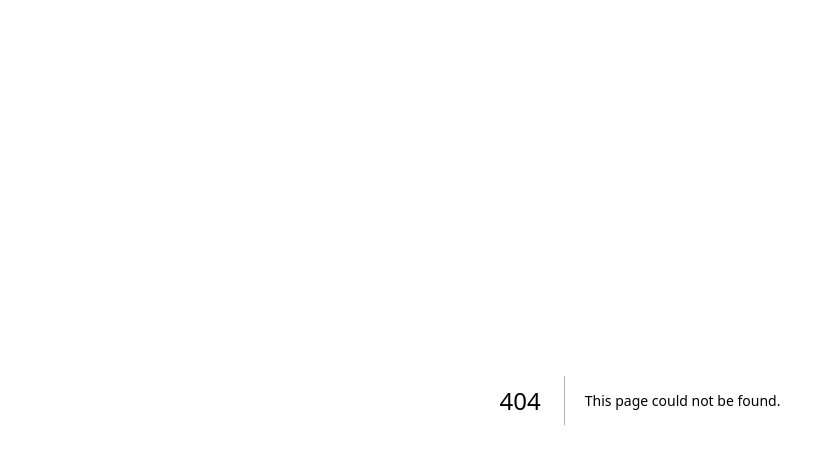
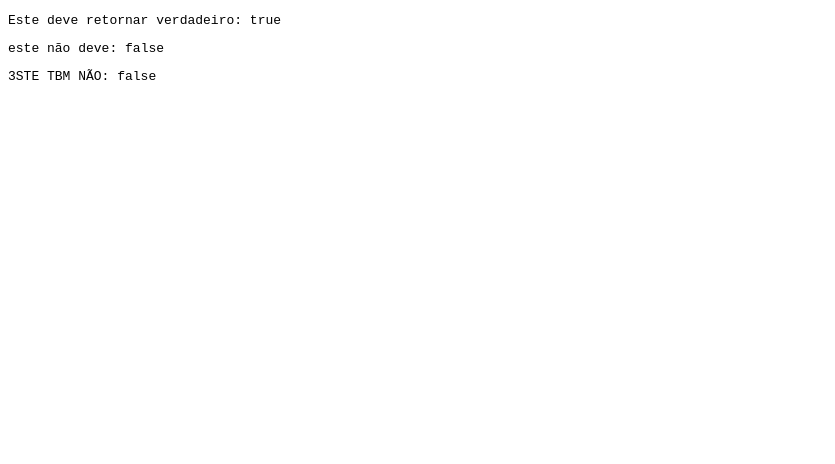
Before and after one commit to joaosass/mobiauto-test, a Next.js app: page /exercise-four in a window 1280 px wide. Before the commit this address had no page. Shown: the top 464 px of the page, without its empty margins (0-835 px from the left). Built offline with nearby package versions, Linux system fonts and the light colour scheme.

Commit message:
feat: implement util checkIfTheFirstLetterIsUppercase

```diff
--- /dev/null
+++ b/src/pages/exercise-four.tsx
@@ -0,0 +1,13 @@
+import { checkIfTheFirstLetterisUppercase } from "@/utils";
+
+const ExerciseFour = () => {
+  return (
+    <>
+      <pre>Este deve retornar verdadeiro: {checkIfTheFirstLetterisUppercase("Este deve retornar verdadeiro") ? "true" : "false"}</pre>
+      <pre>este não deve: {checkIfTheFirstLetterisUppercase("este não deve") ? "true" : "false"}</pre>
+      <pre>3STE TBM NÃO: {checkIfTheFirstLetterisUppercase("3STE TBM NÃO") ? "true" : "false"}</pre>
+    </>
+  )
+}
+
+export default ExerciseFour;
```
